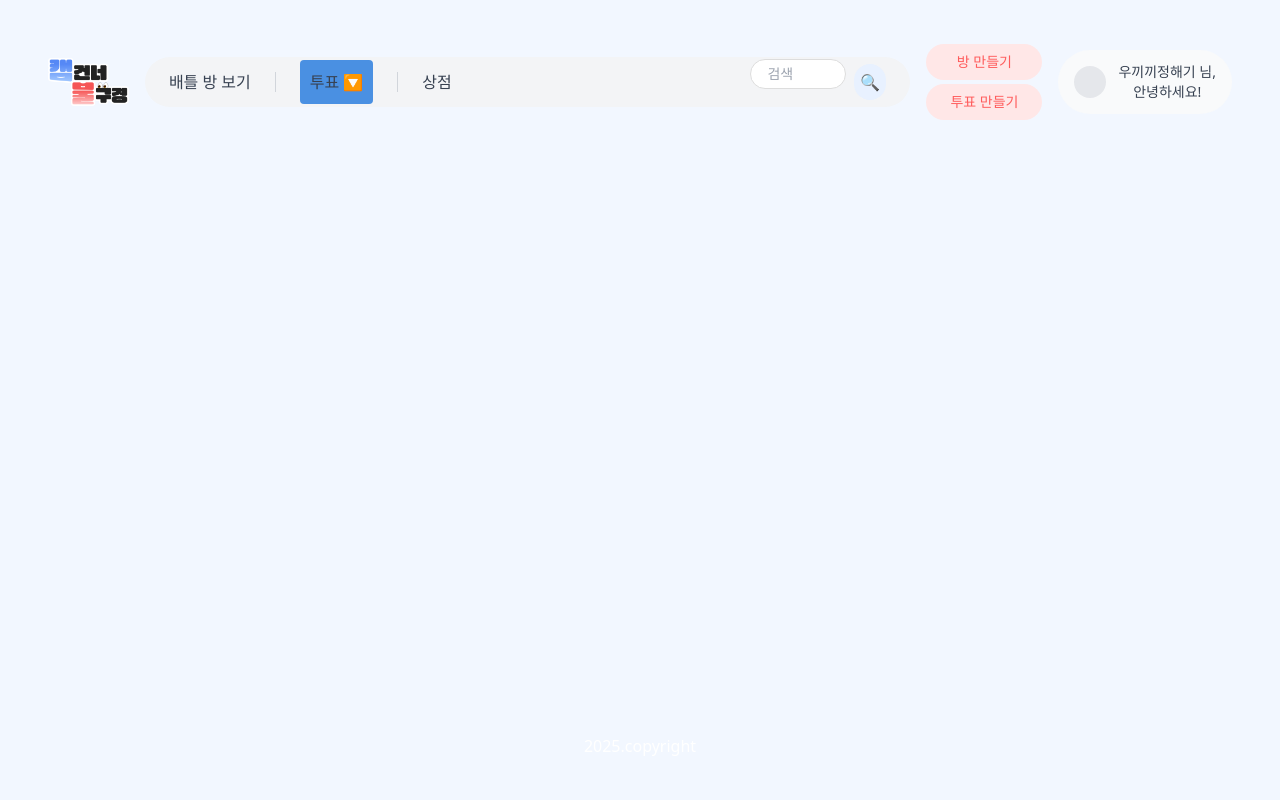
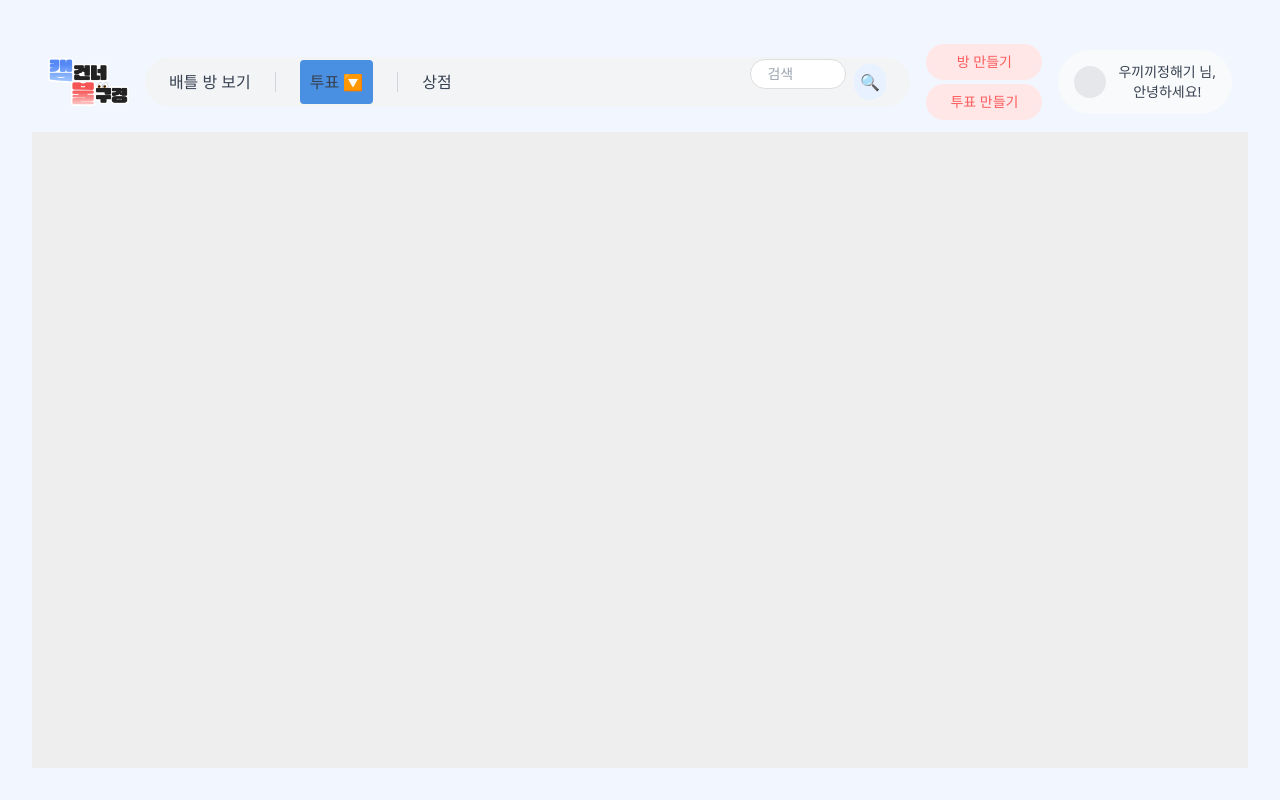
Before and after one commit to stitchzzang/Overthecam_PJT, a React (Vite) app in the folder frontend/overthecam/: page / in a window 1280 px wide. Built offline with nearby package versions, Linux system fonts and the light colour scheme; no server answers.

Commit message:
💄 design: footer 삭제제

```diff
--- a/frontend/overthecam/src/components/Layout/Layout.jsx
+++ b/frontend/overthecam/src/components/Layout/Layout.jsx
@@ -4,11 +4,11 @@ import NavBar from "./NavBar";
 function Layout() {
   return (
     <>
-      <NavBar/>
-      <main className="main-content scrollbar-hide">
+      <NavBar />
+      <main className="main-content bg-cusGray scrollbar-hide ">
         <Outlet /> {/* 여기에 각 페이지가 렌더링됨 */}
       </main>
-      <footer>2025.copyright</footer>
+
     </>
   );
 }
```
